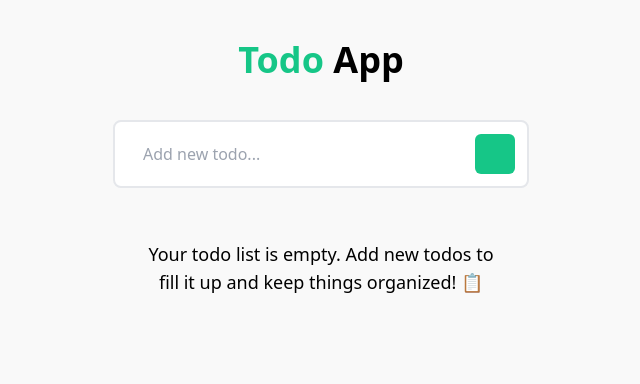
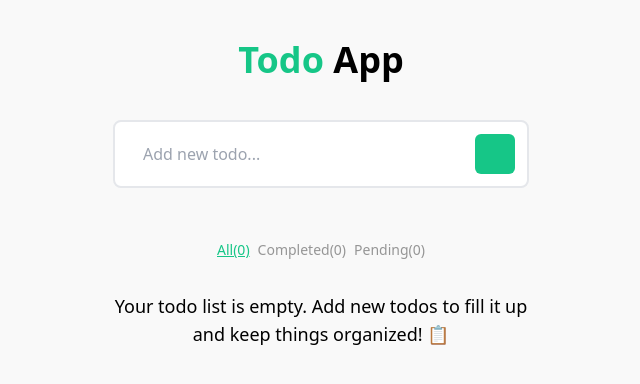
Before and after one commit to stefanelli990/todo-app, a Vue app: page / in a window 1280 px wide. Shown: the top 384 px of the page, without its empty margins (319-959 px from the left). Built offline with nearby package versions, Linux system fonts and the light colour scheme; some icons are missing.

Commit message:
added notodo component functionality

```diff
--- a/src/components/NoTodo.vue
+++ b/src/components/NoTodo.vue
@@ -1,5 +1,5 @@
 <template>
-    <div class="section-container text-xl mt-14 md:text-center">{{ noTodoMsg }}</div>
+    <div class="section-container max-w-md text-lg font-medium text-center">{{ noTodoMsg }}</div>
 </template>
 
 <script setup>
@@ -9,12 +9,12 @@ import { useTodoStore } from "../stores/todoStore"
 const todoStore = useTodoStore()
 
 const noTodoMsg = computed(() => {
-  if(todoStore.completedTodos.length === 0 && todoStore.filter === 'completed') {
-    return "Incomplete todos waiting for your action."
-  } else if(todoStore.incompleteTodos.length === 0 && todoStore.filter === 'incomplete') {
-    return "Congratulations, you've completed these todos!"
-  } else if(todoStore.countTotal === 0 && todoStore.filter === 'all') {
-    return "You're all caught up – no more todos!"
+  if (todoStore.countTotal === 0) {
+    return "Your todo list is empty. Add new todos to fill it up and keep things organized! 📋"
+  } else if (todoStore.tab === 'completed' && todoStore.completedTodos.length === 0) {
+    return "You don't have any completed todos."
+  } else if (todoStore.tab === 'incomplete' && todoStore.incompleteTodos.length === 0) {
+    return "You don't have any pending todos."
   }
   return ''
 })
--- a/src/components/TodoForm.vue
+++ b/src/components/TodoForm.vue
@@ -1,5 +1,5 @@
 <template>
-  <div class="section-container max-w-md mb-8">
+  <div class="section-container max-w-md mb-8" :class="triggerErrAnimation ? 'animate-wiggle' : ''">
     <form @submit.prevent="addNewTodo" class="bg-white flex p-3 border-2 rounded-lg" :class="errMsg ? 'border-red-500' : 'border-gray-200'">
       <input
         class="bg-transparent w-full px-4 py-2 outline-none"
@@ -27,6 +27,7 @@ import { v4 as uuidv4 } from "uuid"
 
 const todoInput = ref("")
 const errMsg = ref(false)
+const triggerErrAnimation = ref(false)
 
 const todoStore = useTodoStore()
 
@@ -44,6 +45,10 @@ const addNewTodo = () => {
     todoStore.tab = 'all'
   } else {
     errMsg.value = true
+    triggerErrAnimation.value = true
+    setTimeout(() => {
+      triggerErrAnimation.value = false
+    }, 500);
   }
 };
 </script>
--- a/src/components/TodoList.vue
+++ b/src/components/TodoList.vue
@@ -1,33 +1,57 @@
 <template>
-  <TodoTabs v-if="todoStore.todos.length !== 0"/>
-  <h1 v-else class="section-container text-center max-w-sm text-lg font-medium">Your todo list is empty. Add new todos to fill it up and keep things organized! 📋</h1>
+  <TodoTabs/>
 
-  <ul class="section-container" v-if="todoStore.tab === 'all'">
+  <TransitionGroup name="todos" tag="ul" class="section-container relative" v-if="todoStore.tab === 'all'">
     <TodoItem v-for="todo in todoStore.todos" :key="todo.id" :id="todo.id" :title="todo.title" :is-complete="todo.isComplete"/>
-  </ul>
-  <ul class="section-container" v-if="todoStore.tab === 'completed'">
+  </TransitionGroup>
+
+  <TransitionGroup name="todos" tag="ul" class="section-container relative" v-if="todoStore.tab === 'completed'">
     <TodoItem v-for="todo in todoStore.completedTodos" :key="todo.id" :id="todo.id" :title="todo.title" :is-complete="todo.isComplete"/>
-  </ul>
-  <ul class="section-container" v-if="todoStore.tab === 'incomplete'">
+  </TransitionGroup>
+
+  <TransitionGroup name="todos" tag="ul" class="section-container relative" v-if="todoStore.tab === 'incomplete'">
     <TodoItem v-for="todo in todoStore.incompleteTodos" :key="todo.id" :id="todo.id" :title="todo.title" :is-complete="todo.isComplete"/>
-  </ul>
+  </TransitionGroup>
 
+  <NoTodo/>
 </template>
 
 <script setup>
-import { watchEffect } from 'vue'
+// import { watchEffect } from 'vue'
 import { useTodoStore } from "../stores/todoStore"
 import TodoItem from "./TodoItem.vue"
 import TodoTabs from "./TodoTabs.vue";
+import NoTodo from "./NoTodo.vue";
 
 const todoStore = useTodoStore()
 
 // ovde napisati logiku da se switchuje na all tabu kada nema todosa u complete i pending
 
-watchEffect(() => {
-  if (todoStore.completedTodos.length === 0 || todoStore.incompleteTodos.length === 0) {
-    todoStore.tab = 'all';
-  }
-})
+// watchEffect(() => {
+//   if (todoStore.completedTodos.length === 0 || todoStore.incompleteTodos.length === 0) {
+//     todoStore.tab = 'all';
+//   }
+// })
 
 </script>
+
+<style>
+
+.todos-enter-from {
+  opacity: 0;
+  translate: 100px 0 0 0;
+}
+.todos-enter-to {
+  opacity: 1;
+  translate: 0;
+}
+.todos-enter-active,
+.todos-leave-active,
+.todos-move {
+  transition: all 0.2s;
+}
+.todos-leave-active { position: absolute; left:16px; right: 16px;}
+.todos-leave-from { opacity: 1; }
+.todos-leave-to { opacity: 0; }
+
+</style>
--- a/src/components/TodoTabs.vue
+++ b/src/components/TodoTabs.vue
@@ -1,15 +1,11 @@
 <template>
-    <div class="section-container flex flex-col space-y-3 justify-between sm:flex-row sm:items-center sm:space-y-0  mb-6">
-        <h2 class="text-lg">You've completed <span class="text-primaryColor font-semibold">{{ todoStore.completedTodos.length }}</span> out of <span class="text-primaryColor font-semibold">{{ todoStore.todos.length }}</span> todos.</h2>
-        <nav>
-            <ul class="flex space-x-2 text-sm text-black/40 font-medium">
-            <li class="cursor-pointer hover:underline" :class="{'text-primaryColor underline': todoStore.tab === 'all'}" @click="todoStore.tab = 'all'">All({{ todoStore.todos.length }})</li>
-            <li class="cursor-pointer hover:underline" :class="{'text-primaryColor underline': todoStore.tab === 'completed','pointer-events-none': todoStore.completedTodos.length === 0}" @click="todoStore.tab = 'completed'">Completed({{ todoStore.completedTodos.length }})</li>
-            <li class="cursor-pointer hover:underline" :class="{'text-primaryColor underline': todoStore.tab === 'incomplete','pointer-events-none': todoStore.incompleteTodos.length === 0}" @click="todoStore.tab = 'incomplete'">Pending({{ todoStore.incompleteTodos.length }})</li>
-        </ul>
-        </nav>
-  </div>
-
+    <nav>
+        <ul class="flex justify-center space-x-2 text-sm text-black/40 font-medium mb-8">
+        <li class="cursor-pointer hover:underline" :class="{'text-primaryColor underline': todoStore.tab === 'all'}" @click="todoStore.tab = 'all'">All({{ todoStore.todos.length }})</li>
+        <li class="cursor-pointer hover:underline" :class="{'text-primaryColor underline': todoStore.tab === 'completed'}" @click="todoStore.tab = 'completed'">Completed({{ todoStore.completedTodos.length }})</li>
+        <li class="cursor-pointer hover:underline" :class="{'text-primaryColor underline': todoStore.tab === 'incomplete'}" @click="todoStore.tab = 'incomplete'">Pending({{ todoStore.incompleteTodos.length }})</li>
+    </ul>
+    </nav>
 </template>
 
 <script setup>
--- a/tailwind.config.js
+++ b/tailwind.config.js
@@ -9,6 +9,17 @@ module.exports = {
       colors: {
         primaryColor: '#16C687',
         offWhite: '#F9F9F9'
+      },
+      animation: {
+        wiggle: 'wiggle .5s ease-in-out forwards',
+      },
+      keyframes: {
+        wiggle: {
+          '0%': {transform: 'rotate(0)'},
+          '50%': {transform: 'rotate(5deg)'},
+          '75%': {transform: 'rotate(-5deg)'},
+          '100%': {transform: 'rotate(0)'},
+        }
       }
     },
   },
```
